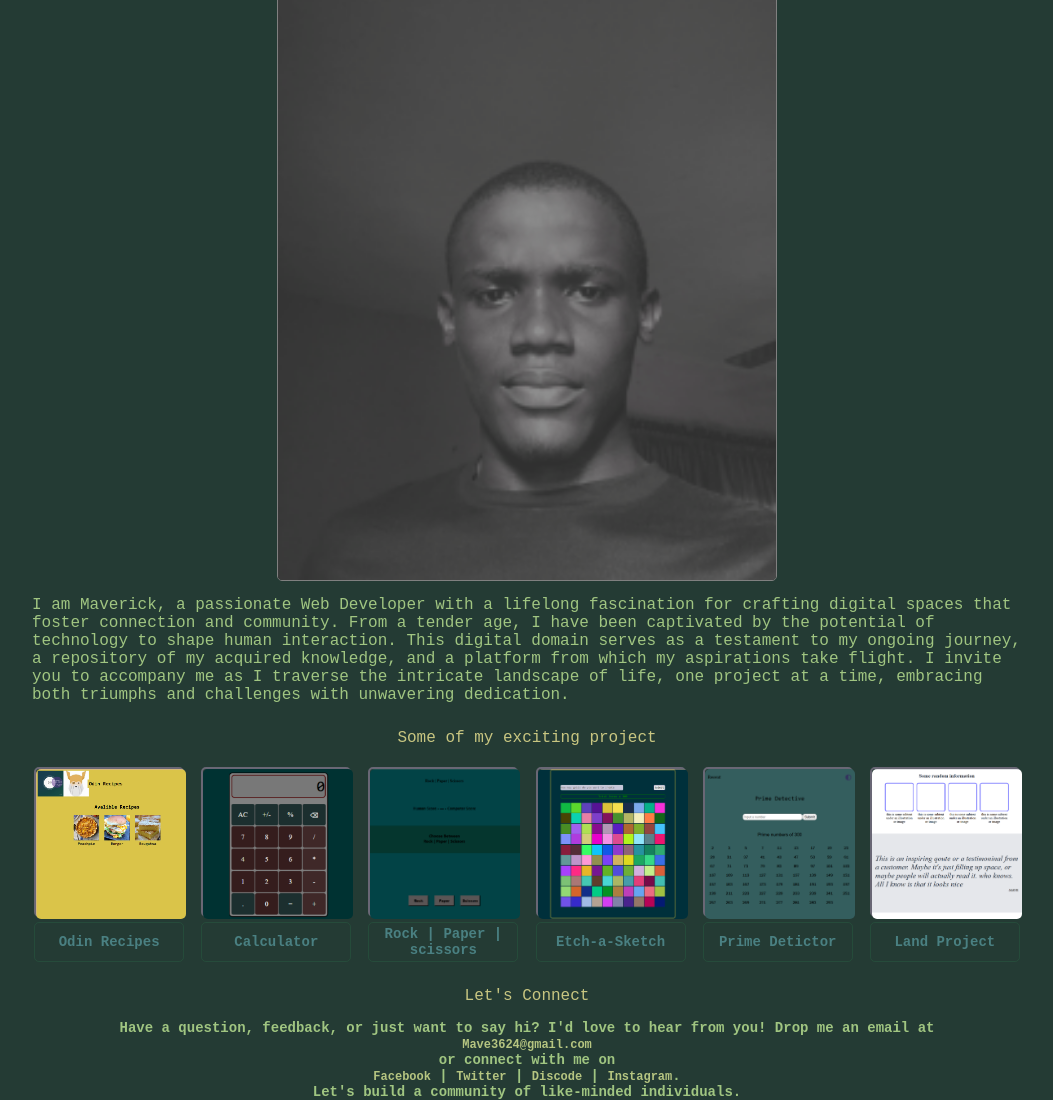
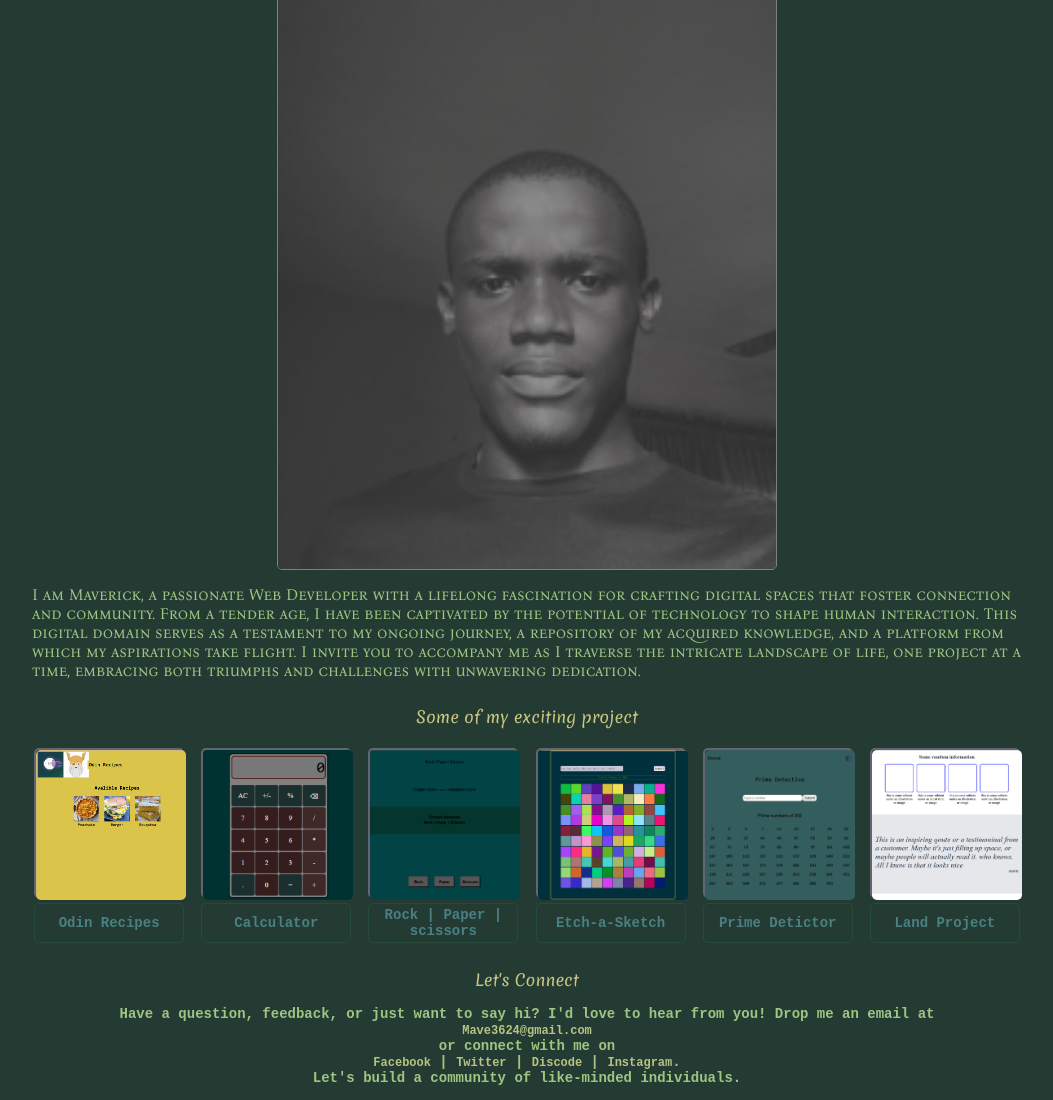
Before and after one commit to Mave3624/Mave3624, a plain HTML site: page index.html in a window 1280 px wide. Shown: the part 1334-2434 px from the top of the page, without its empty margins (113-1166 px from the left). Drawn offline with Linux system fonts and the light colour scheme; the site is published under a folder, as on GitHub Pages, so addresses that start at the root find nothing.

Commit message:
Font Path Error corrected

```diff
--- a/css/style.css
+++ b/css/style.css
@@ -1,14 +1,14 @@
 
 @font-face {
     font-family: Mave-Font;
-    src: url(/font/Bona_Nova_SC/BonaNovaSC-Regular.ttf);
+    src: url(font/Bona_Nova_SC/BonaNovaSC-Regular.ttf);
     font-weight: normal;
     font-style: normal;
     font-display: swap;
 }
 @font-face {
     font-family: Header-Font;
-    src: url(/font/Merienda/Merienda-VariableFont_wght.ttf);
+    src: url(font/Merienda/Merienda-VariableFont_wght.ttf);
     font-weight: normal;
     font-style: normal;
     font-display: swap;
```
Also changed, not shown: css/font/Bona_Nova_SC/BonaNovaSC-Regular.ttf (renamed from font/Bona_Nova_SC/BonaNovaSC-Regular.ttf), css/font/Bona_Nova_SC/OFL.txt (renamed from font/Bona_Nova_SC/OFL.txt), css/font/Merienda/Merienda-VariableFont_wght.ttf (renamed from font/Merienda/Merienda-VariableFont_wght.ttf), css/font/Merienda/OFL.txt (renamed from font/Merienda/OFL.txt), css/font/Merienda/README.txt (renamed from font/Merienda/README.txt).
